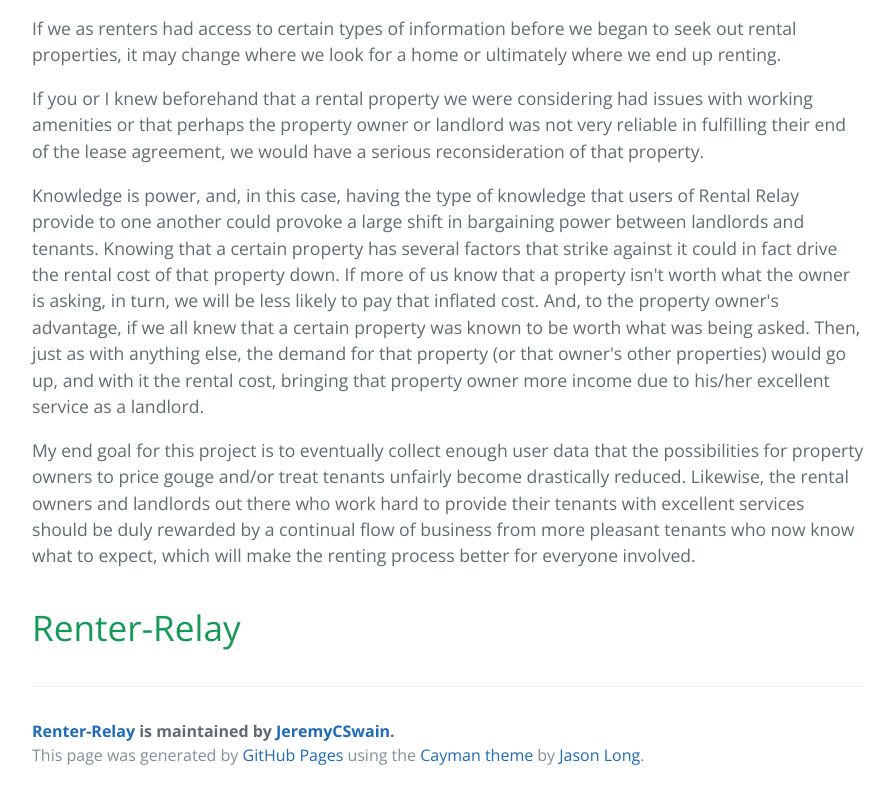
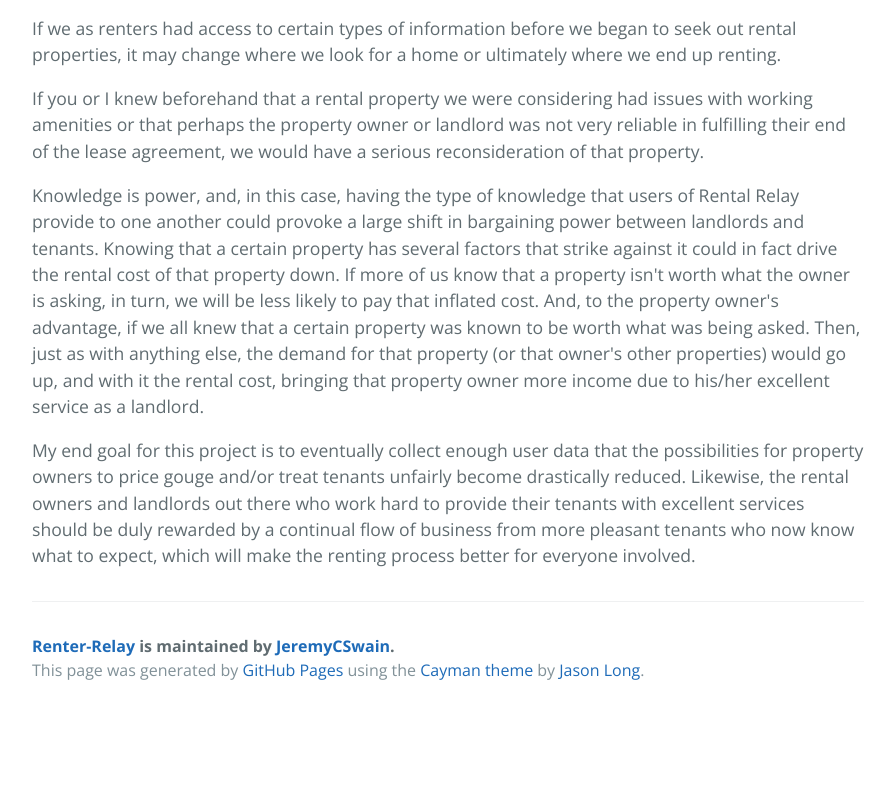
Before and after one commit to JeremyCSwain/Renter-Relay, a plain HTML site: page index.html in a window 1280 px wide. Shown: the part 846-1645 px from the top of the page, without its empty margins (192-1087 px from the left). After the commit the page ends 1560 px from the top, so only its background shows below. Drawn offline with nearby package versions, Linux system fonts and the light colour scheme.

Commit message:
Create gh-pages branch via GitHub

```diff
--- a/index.html
+++ b/index.html
@@ -42,9 +42,6 @@
 
 <p>My end goal for this project is to eventually collect enough user data that the possibilities for property owners to price gouge and/or treat tenants unfairly become drastically reduced. Likewise, the rental owners and landlords out there who work hard to provide their tenants with excellent services should be duly rewarded by a continual flow of business from more pleasant tenants who now know what to expect, which will make the renting process better for everyone involved.</p>
 
-<h1>
-<a id="renter-relay-1" class="anchor" href="#renter-relay-1" aria-hidden="true"><span aria-hidden="true" class="octicon octicon-link"></span></a>Renter-Relay</h1>
-
       <footer class="site-footer">
         <span class="site-footer-owner"><a href="https://github.com/JeremyCSwain/Renter-Relay">Renter-Relay</a> is maintained by <a href="https://github.com/JeremyCSwain">JeremyCSwain</a>.</span>
 
```
Also changed, not shown: params.json (+1 -1 lines).
